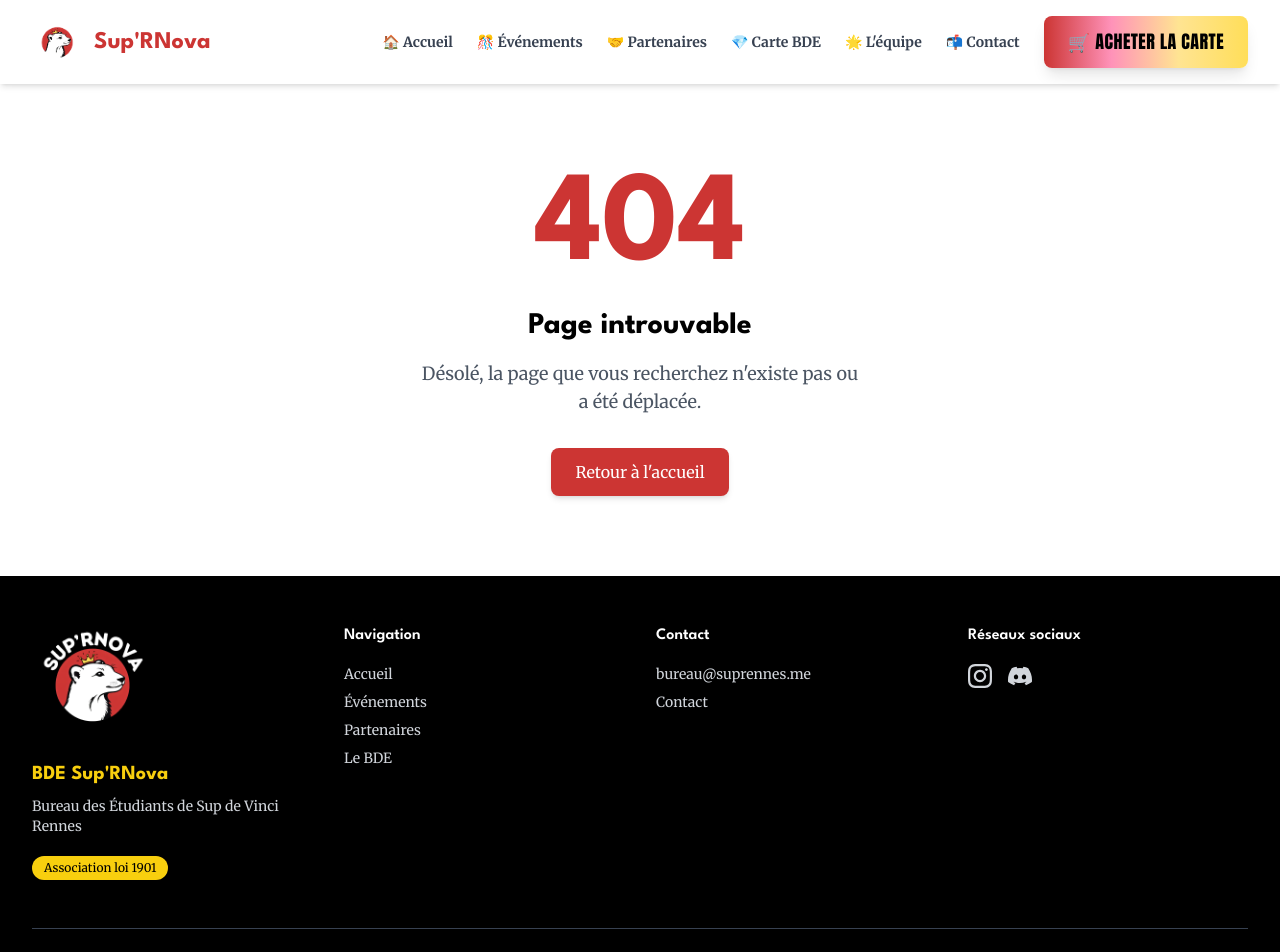
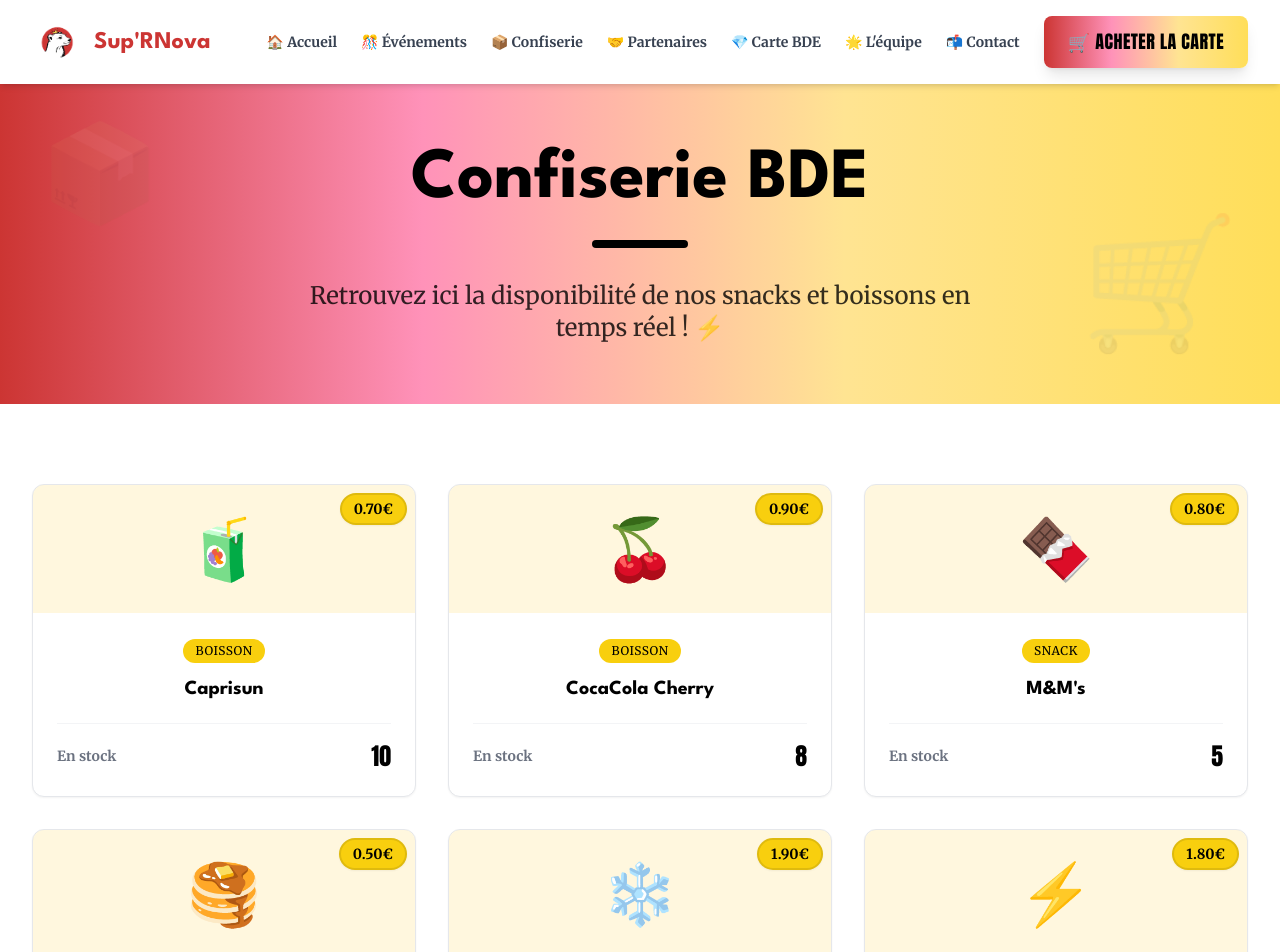
Before and after one commit to MathisBruel/BDESIte, a Next.js app: page /confiserie in a window 1280 px wide. Before the commit this address had no page. Shown: the top 952 px of the page. Built offline with nearby package versions, Linux system fonts and the light colour scheme.

Commit message:
feat: add stock display and confiserie page

```diff
--- /dev/null
+++ b/app/confiserie/page.tsx
@@ -0,0 +1,40 @@
+import StockDisplay from '@/components/StockDisplay';
+import { Container } from '@/components/Container';
+import { Header } from '@/components/Header';
+import { Section } from '@/components/Section';
+import { Footer } from '@/components/Footer';
+
+export default function StockPage() {
+  return (
+    <>
+      <Header />
+      <main>
+        {/* Hero Section */}
+        <section className="relative bg-grad-secondary min-h-[40vh] flex items-center justify-center overflow-hidden">
+          <div className="absolute inset-0 opacity-10">
+            <div className="absolute top-10 left-10 text-8xl animate-pulse">📦</div>
+            <div className="absolute bottom-10 right-10 text-9xl animate-bounce delay-100">🛒</div>
+          </div>
+
+          <Container>
+            <div className="relative z-10 text-center">
+              <h1 className="text-5xl md:text-7xl font-bold font-spartan text-brand-black mb-6 leading-tight">
+                Confiserie BDE
+              </h1>
+              <div className="w-24 h-2 bg-brand-black mx-auto mb-8 rounded-full"></div>
+              <p className="text-xl md:text-2xl text-brand-black/80 font-medium max-w-2xl mx-auto">
+                Retrouvez ici la disponibilité de nos snacks et boissons en temps réel ! ⚡
+              </p>
+            </div>
+          </Container>
+        </section>
+
+        {/* Content Section */}
+        <Section className="bg-white" id="stock-list">
+           <StockDisplay />
+        </Section>
+      </main>
+      <Footer />
+    </>
+  );
+}
--- a/components/Header.tsx
+++ b/components/Header.tsx
@@ -13,6 +13,7 @@
 const navigation = [
   { name: texts.header.nav.home, href: "/", scroll: "top" },
   { name: texts.header.nav.events, href: "/#evenements", scroll: "evenements" },
+  { name: texts.header.nav.stock, href: "/confiserie" },
   { name: texts.header.nav.partners, href: "/partenaires" },
   { name: texts.header.nav.card, href: "/carte-bde" },
   { name: texts.header.nav.team, href: "/#equipe", scroll: "equipe" },
--- /dev/null
+++ b/components/StockDisplay.tsx
@@ -0,0 +1,130 @@
+import { promises as fs } from 'fs';
+import path from 'path';
+import { Badge } from "@/components/Badge";
+
+interface Product {
+  name: string;
+  type: string;
+  quantity: number;
+  price: number;
+  emoji?: string;
+}
+
+interface StockData {
+  products: Product[];
+}
+
+export default async function StockDisplay() {
+  const filePath = path.join(process.cwd(), 'data', 'stock.json');
+  let data: StockData = { products: [] };
+
+  try {
+    const fileContents = await fs.readFile(filePath, 'utf8');
+    data = JSON.parse(fileContents);
+  } catch (error) {
+    console.error('Error reading stock data:', error);
+    return (
+      <div className="p-4 text-brand-red font-chunk text-center">
+        Erreur de chargement du stock.
+      </div>
+    );
+  }
+
+  // Adaptive Grid Logic
+  const count = data.products.length;
+  let gridColsClass = "lg:grid-cols-4"; // Default max
+
+  // Logic: If divisible by 3 and NOT divisible by 4 (e.g. 6, 9), OR if less than or equal to 6, favor 3 cols.
+  // Exception: if count is 4, use 4 cols.
+  if (count > 0) {
+      if (count <= 3) {
+          gridColsClass = "lg:grid-cols-3"; // or even fewer, but 3 is a good base
+      } else if (count === 4) {
+          gridColsClass = "lg:grid-cols-4";
+      } else if (count === 5 || count === 6) {
+          gridColsClass = "lg:grid-cols-3"; // 2 rows of 3
+      } else if (count % 3 === 0 && count % 4 !== 0) {
+          gridColsClass = "lg:grid-cols-3";
+      } else {
+          gridColsClass = "lg:grid-cols-4";
+      }
+  }
+
+  return (
+    <div className="w-full max-w-7xl mx-auto">
+      <div className={`grid grid-cols-1 sm:grid-cols-2 ${gridColsClass} gap-8`}>
+        {data.products.map((product, index) => {
+          const isOutOfStock = product.quantity === 0;
+
+          // Emoji logic: Manual > Type-based Fallback
+          let displayEmoji = product.emoji;
+          if (!displayEmoji) {
+               displayEmoji = product.type === 'boisson' ? '🥤' :
+                              product.type === 'snack' ? '🍫' :
+                              product.type === 'dessert' ? '🥞' : '📦';
+          }
+
+          return (
+            <div
+              key={`${product.name}-${index}`}
+              className={`
+                bg-white border text-center border-gray-200 rounded-xl shadow-sm hover:shadow-lg transition-all duration-300 overflow-hidden flex flex-col h-full group
+                ${isOutOfStock ? 'opacity-80' : 'hover:-translate-y-1'}
+              `}
+            >
+              <div className={`relative w-full h-32 flex items-center justify-center ${isOutOfStock ? 'bg-gray-100' : 'bg-brand-pale/30'}`}>
+                 <div className="text-6xl transform group-hover:scale-110 transition-transform duration-300">
+                    {displayEmoji}
+                 </div>
+
+                 {isOutOfStock && (
+                    <div className="absolute top-2 right-2">
+                        <Badge variant="red" className="animate-pulse">Rupture</Badge>
+                    </div>
+                 )}
+
+                 {!isOutOfStock && (
+                    <div className="absolute top-2 right-2">
+                        <div className="bg-brand-yellow text-brand-black font-bold px-3 py-1 rounded-full shadow-sm text-sm border-2 border-brand-black/10">
+                            {product.price.toFixed(2)}€
+                        </div>
+                    </div>
+                 )}
+              </div>
+
+              <div className="p-6 flex flex-col flex-1">
+                <div className="mb-4">
+                     <Badge variant="yellow" className="mb-3 uppercase text-xs tracking-wider">
+                        {product.type}
+                     </Badge>
+                     <h3 className="text-xl font-bold font-spartan text-brand-black mb-1 group-hover:text-brand-red transition-colors">
+                        {product.name}
+                     </h3>
+                     {/* Price display for out of stock items */}
+                     {isOutOfStock && (
+                        <p className="text-gray-400 font-medium text-sm">
+                            {product.price.toFixed(2)}€
+                        </p>
+                     )}
+                </div>
+
+                <div className="mt-auto pt-4 border-t border-gray-100 flex items-center justify-between">
+                  <span className="text-sm font-semibold text-gray-500">
+                    En stock
+                  </span>
+
+                  <span className={`
+                    font-chunk text-2xl
+                    ${isOutOfStock ? 'text-brand-red' : 'text-brand-black'}
+                  `}>
+                    {product.quantity}
+                  </span>
+                </div>
+              </div>
+            </div>
+          );
+        })}
+      </div>
+    </div>
+  );
+}
--- /dev/null
+++ b/data/stock.json
@@ -0,0 +1,10 @@
+{
+  "products": [
+    { "name": "Caprisun", "type": "boisson", "quantity": 10, "price": 0.70, "emoji": "🧃" },
+    { "name": "CocaCola Cherry", "type": "boisson", "quantity": 8, "price": 0.90, "emoji": "🍒" },
+    { "name": "M&M's", "type": "snack", "quantity": 5, "price": 0.80, "emoji": "🍫" },
+    { "name": "Crèpes Whaou", "type": "dessert", "quantity": 5, "price": 0.50, "emoji": "" },
+    { "name": "Monster White", "type": "boisson", "quantity": 6, "price": 1.90, "emoji": "❄️" },
+    { "name": "Monster Classic", "type": "boisson", "quantity": 4, "price": 1.80, "emoji": "⚡" }
+  ]
+}
--- a/data/texts.json
+++ b/data/texts.json
@@ -4,6 +4,7 @@
     "nav": {
       "home": "🏠 Accueil",
       "events": "🎊 Événements",
+      "stock": "📦 Confiserie",
       "partners": "🤝 Partenaires",
       "card": "💎 Carte BDE",
       "team": "🌟 L'équipe",
--- a/lib/schemas.ts
+++ b/lib/schemas.ts
@@ -75,6 +75,7 @@
       home: z.string(),
       events: z.string(),
       partners: z.string(),
+      stock: z.string(),
       card: z.string(),
       team: z.string(),
       contact: z.string(),
```
Also changed, not shown: 1 other file (tests, documents, lock files or other folders).
